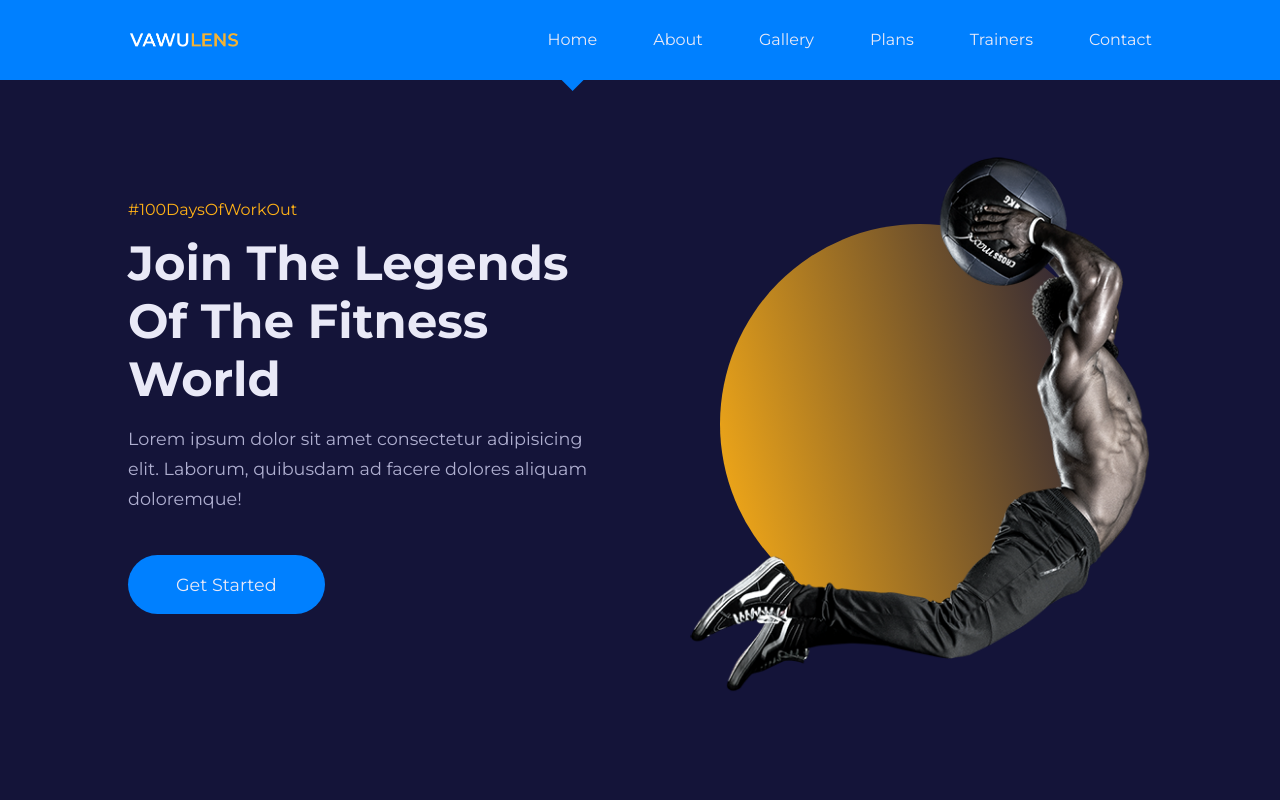
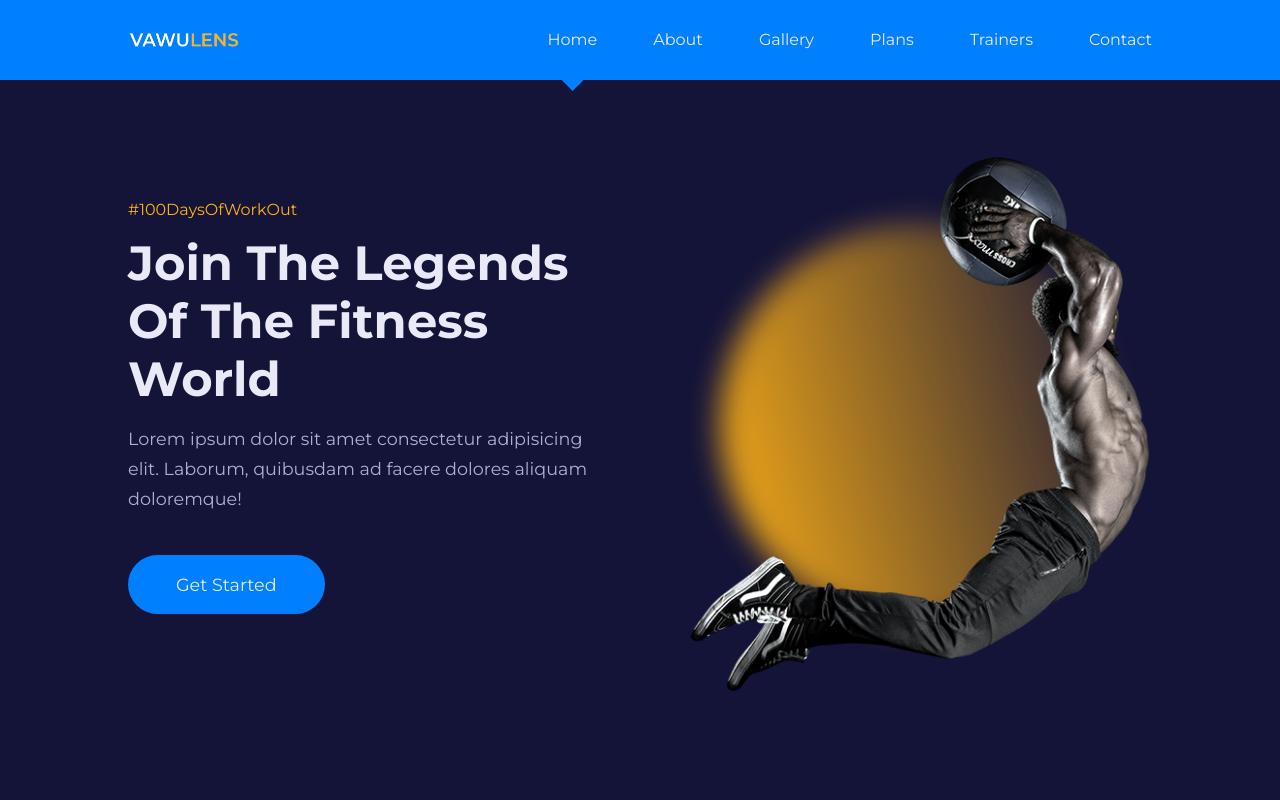
Before and after one commit to erickdc7/react-trainer-website, a React (Create React App) app: page / in a window 1280 px wide. Shown: the top 800 px of the page. Built offline with nearby package versions, Linux system fonts and the light colour scheme; the HTML template or start-up script is replaced by a standard one.

Commit message:
main__header-circle styles changed in home.css

```diff
--- a/src/pages/home/home.css
+++ b/src/pages/home/home.css
@@ -42,15 +42,12 @@
   background: linear-gradient(75deg, var(--color-secondary), transparent);
   border-radius: 50%;
   position: absolute;
+  filter: blur(15px);
   transition: var(--transition);
 }
 
 .main__header-image {
   position: relative;
-}
-
-.main__header-right:hover .main__header-circle {
-  filter: blur(15px);
 }
 
 /* PROGRAMS */
```
